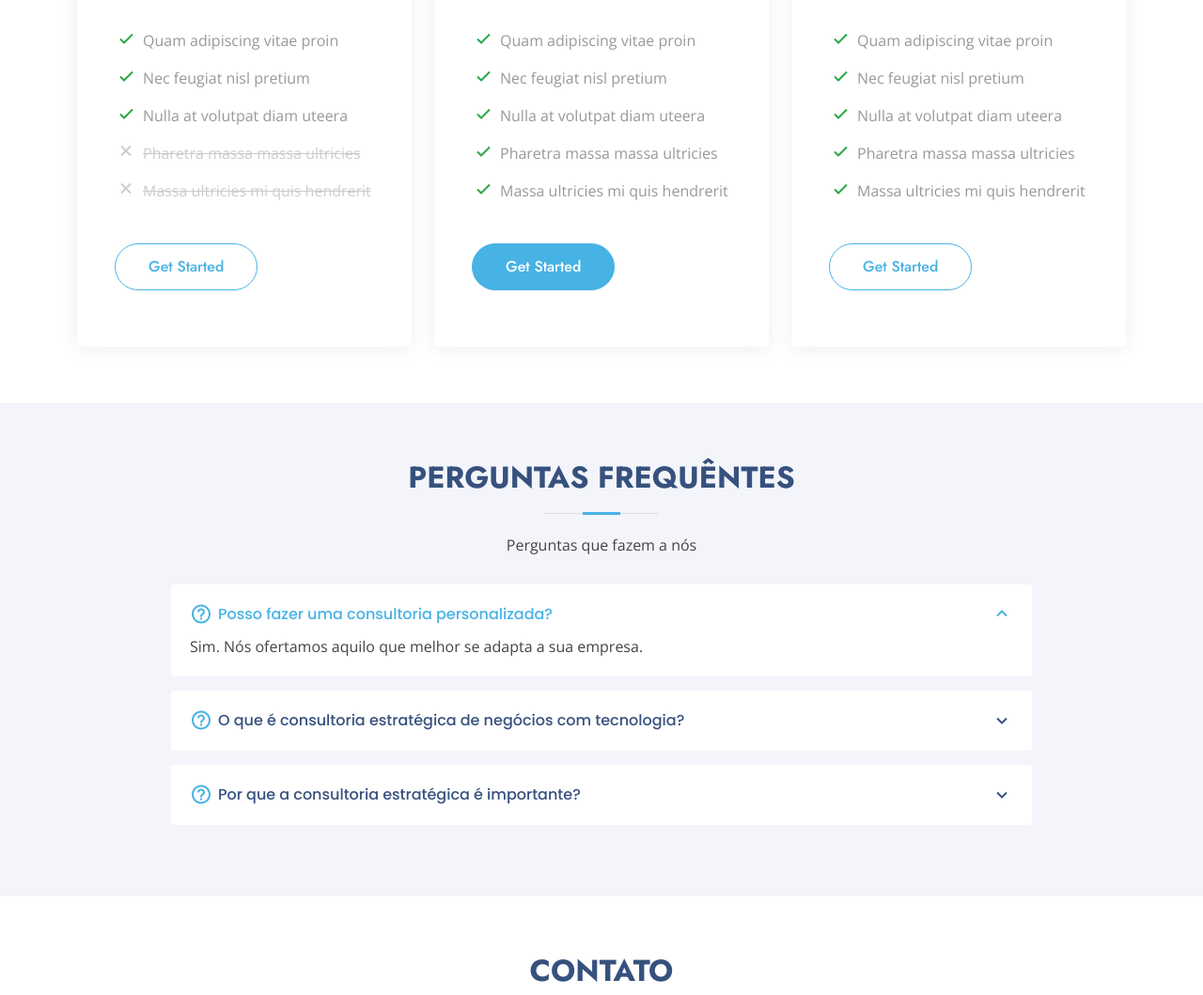
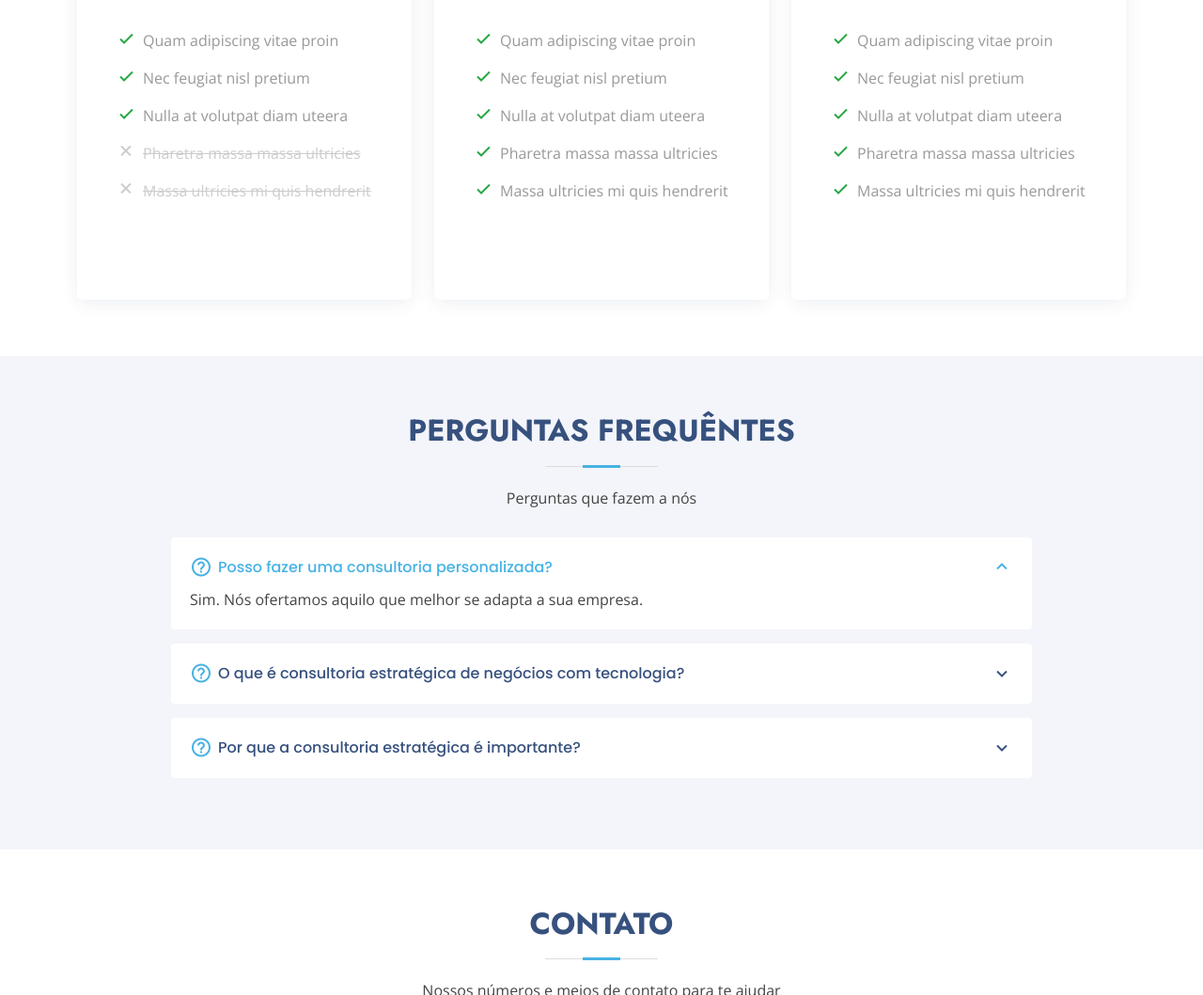
Before and after one commit to SAMUKANINJA/Maxiimize_new, a plain HTML site: page index.html in a window 1280 px wide. Shown: the part 4204-5263 px from the top of the page at 94% size. Drawn offline with nearby package versions, Linux system fonts and the light colour scheme.

```diff
--- a/index.html
+++ b/index.html
@@ -511,7 +511,6 @@
                 <li class="na"><i class="bx bx-x"></i> <span>Pharetra massa massa ultricies</span></li>
                 <li class="na"><i class="bx bx-x"></i> <span>Massa ultricies mi quis hendrerit</span></li>
               </ul>
-              <a href="#" class="buy-btn">Get Started</a>
             </div>
           </div>
 
@@ -526,7 +525,6 @@
                 <li><i class="bx bx-check"></i> Pharetra massa massa ultricies</li>
                 <li><i class="bx bx-check"></i> Massa ultricies mi quis hendrerit</li>
               </ul>
-              <a href="#" class="buy-btn">Get Started</a>
             </div>
           </div>
 
@@ -541,7 +539,6 @@
                 <li><i class="bx bx-check"></i> Pharetra massa massa ultricies</li>
                 <li><i class="bx bx-check"></i> Massa ultricies mi quis hendrerit</li>
               </ul>
-              <a href="#" class="buy-btn">Get Started</a>
             </div>
           </div>
 
```
